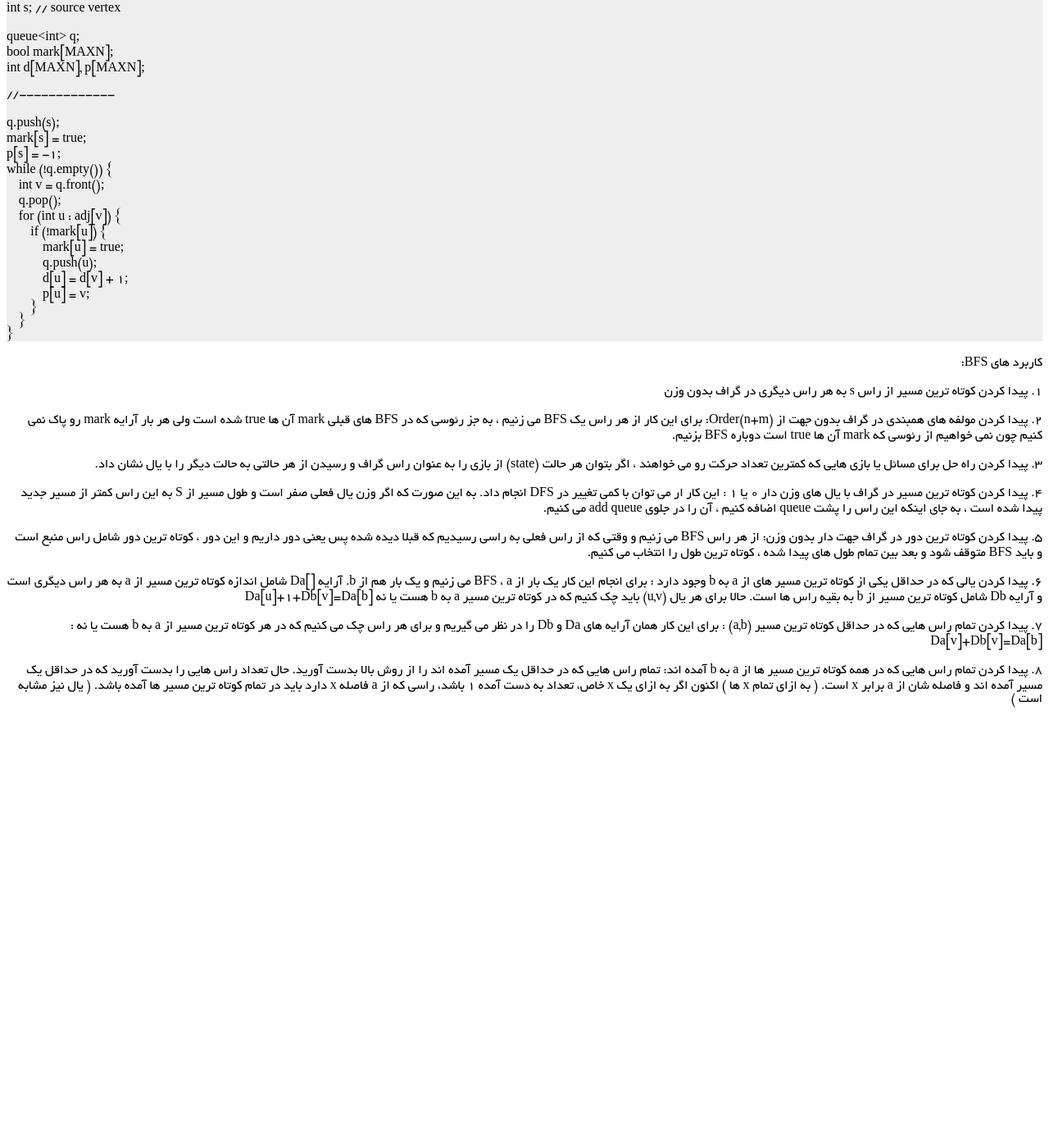
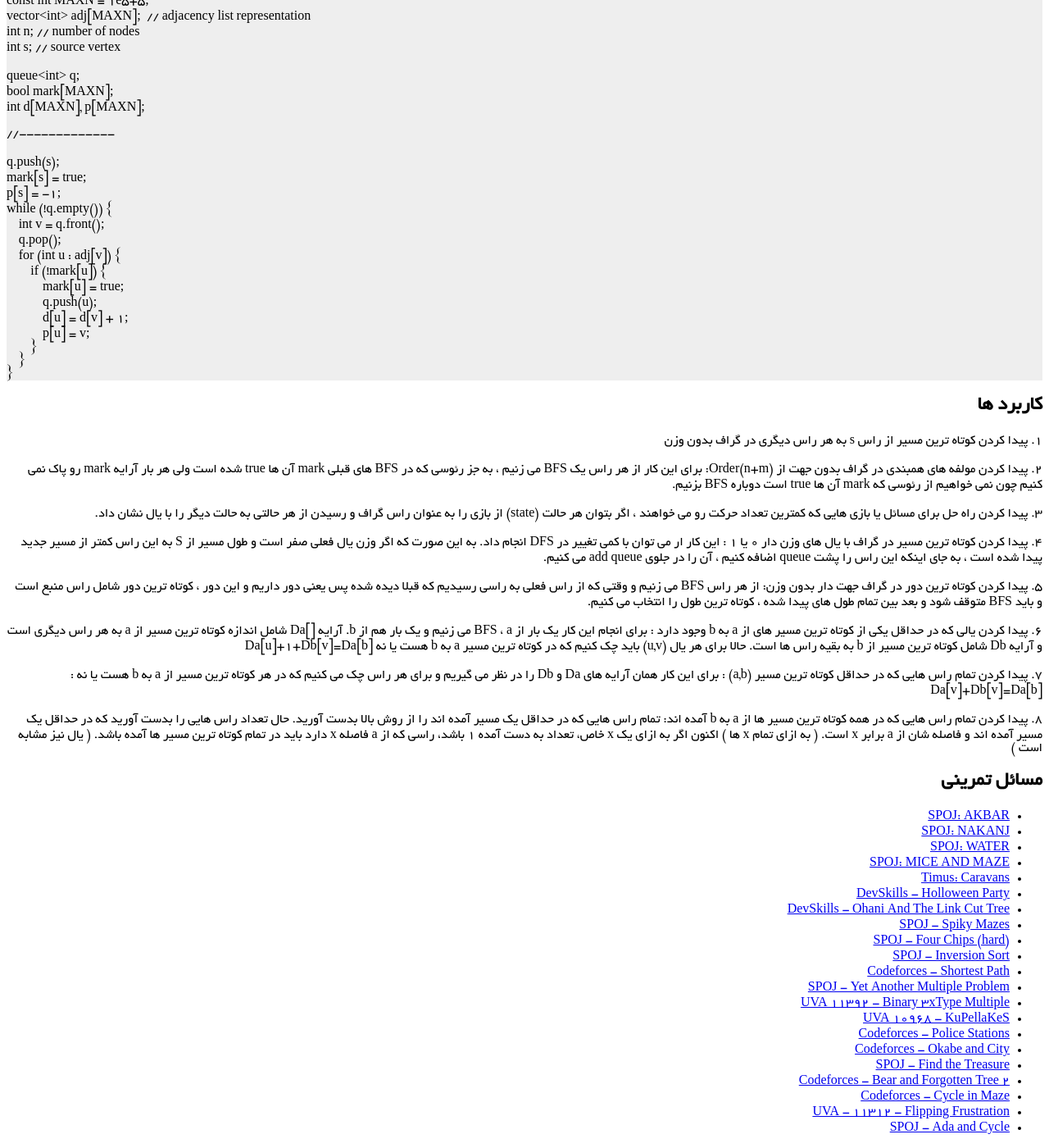
Before and after one commit to shaazzz/FarsiCP, a Jekyll site: the page built from wiki/algorithm/graph/BFS.md, in a window 1280 px wide and 1400 px high, scrolled down 466 px. Shown: the whole window at 82% size. Built offline with Jekyll 4.4.1, drawn with Linux system fonts in a browser that asks for light colours; our own code applies the rules of GitHub Pages for plain Markdown files; before the commit the page ends 1343 px from its top, so only the background shows below that.

Commit message:
Update BFS.md

````diff
--- a/wiki/algorithm/graph/BFS.md
+++ b/wiki/algorithm/graph/BFS.md
@@ -47,7 +49,7 @@ while (!q.empty()) {
 }
 ```
 
-کاربرد های BFS:
+## کاربرد ها
 
 ۱. پیدا کردن کوتاه ترین مسیر از راس s به هر راس دیگری در گراف بدون وزن
 
@@ -83,3 +85,26 @@ x
 است. ( به ازای تمام
 x
 ها ) اکنون اگر به ازای یک x خاص، تعداد به دست آمده ۱ باشد، راسی که از a فاصله x دارد باید در تمام کوتاه ترین مسیر ها آمده باشد. ( یال نیز مشابه است )
+
+## مسائل تمرینی
+* [SPOJ: AKBAR](http://spoj.com/problems/AKBAR)
+* [SPOJ: NAKANJ](http://www.spoj.com/problems/NAKANJ/)
+* [SPOJ: WATER](http://www.spoj.com/problems/WATER)
+* [SPOJ: MICE AND MAZE](http://www.spoj.com/problems/MICEMAZE/)
+* [Timus: Caravans](http://acm.timus.ru/problem.aspx?space=1&num=2034)
+* [DevSkills - Holloween Party](https://devskill.com/CodingProblems/ViewProblem/60)
+* [DevSkills - Ohani And The Link Cut Tree](https://devskill.com/CodingProblems/ViewProblem/150)
+* [SPOJ - Spiky Mazes](http://www.spoj.com/problems/SPIKES/)
+* [SPOJ - Four Chips (hard)](http://www.spoj.com/problems/ADV04F1/)
+* [SPOJ - Inversion Sort](http://www.spoj.com/problems/INVESORT/)
+* [Codeforces - Shortest Path](http://codeforces.com/contest/59/problem/E)
+* [SPOJ - Yet Another Multiple Problem](http://www.spoj.com/problems/MULTII/)
+* [UVA 11392 - Binary 3xType Multiple](https://uva.onlinejudge.org/index.php?option=com_onlinejudge&Itemid=8&page=show_problem&problem=2387)
+* [UVA 10968 - KuPellaKeS](https://uva.onlinejudge.org/index.php?option=com_onlinejudge&Itemid=8&page=show_problem&problem=1909)
+* [Codeforces - Police Stations](http://codeforces.com/contest/796/problem/D)
+* [Codeforces - Okabe and City](http://codeforces.com/contest/821/problem/D)
+* [SPOJ - Find the Treasure](http://www.spoj.com/problems/DIGOKEYS/)
+* [Codeforces - Bear and Forgotten Tree 2](http://codeforces.com/contest/653/problem/E)
+* [Codeforces - Cycle in Maze](http://codeforces.com/contest/769/problem/C)
+* [UVA - 11312 - Flipping Frustration](https://uva.onlinejudge.org/index.php?option=com_onlinejudge&Itemid=8&page=show_problem&problem=2287)
+* [SPOJ - Ada and Cycle](http://www.spoj.com/problems/ADACYCLE/)
````
Also changed, not shown: other parts of wiki/algorithm/graph/BFS.md (+2 -0 lines).
